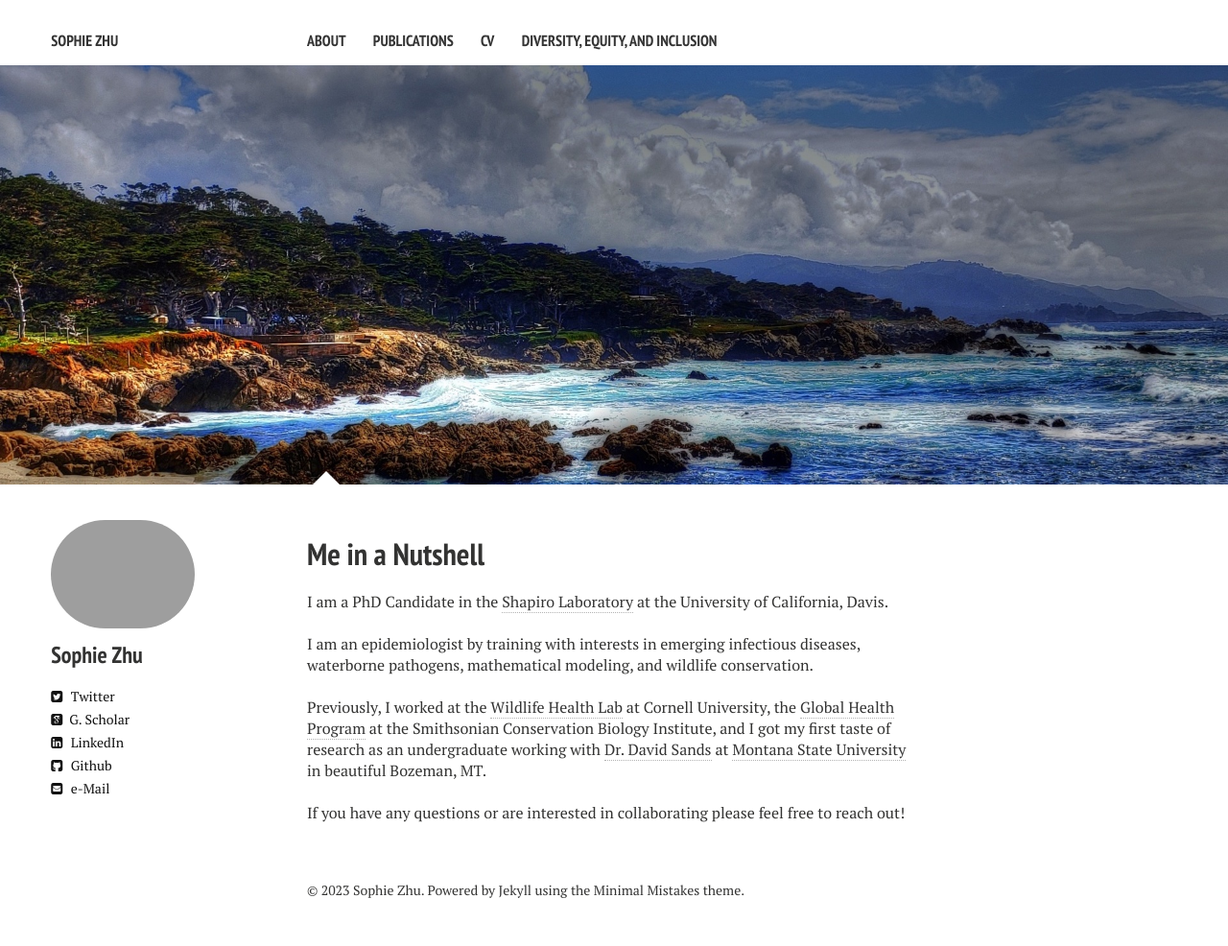
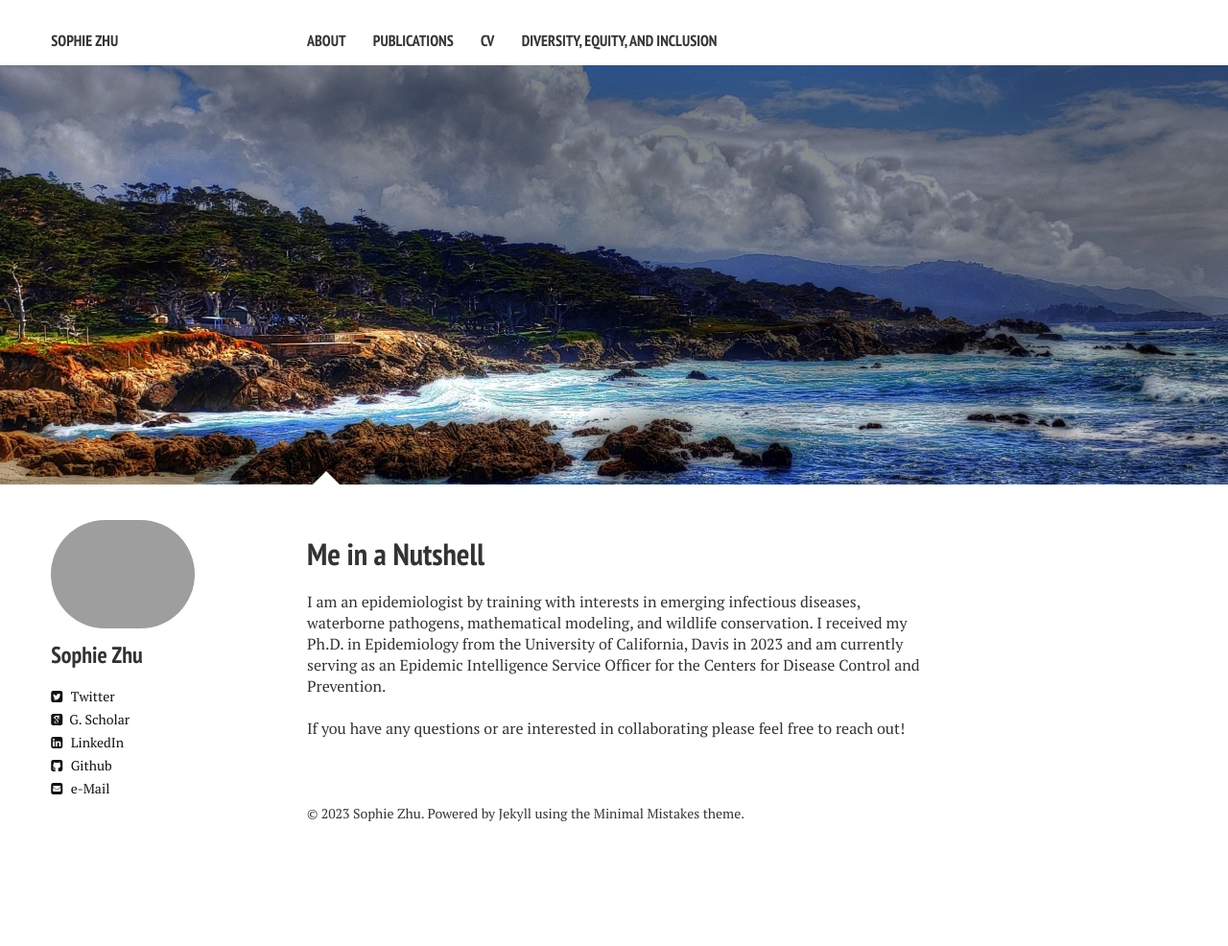
Before and after one commit to sophiemzhu/sophiemzhu.github.io, a Jekyll site: the page built from index.md, in a window 1280 px wide. Shown: the whole page at 96% size. Built offline with Jekyll 4.4.1, drawn with Linux system fonts in a browser that asks for light colours; nearby versions of some CDN libraries; after the commit the page ends 906 px from its top, so only the background shows below that.

Commit message:
Update index.md

```diff
--- a/index.md
+++ b/index.md
@@ -7,15 +7,8 @@ image:
   feature: monterey.jpg
 ---
 
-I am a PhD Candidate in the <a href="https://shapirolab.vetmed.ucdavis.edu" target="_blank">Shapiro Laboratory</a> at the University of California, Davis.
-
-<br />
-I am an epidemiologist by training with interests in emerging infectious diseases, waterborne pathogens, mathematical modeling, and wildlife conservation.
+I am an epidemiologist by training with interests in emerging infectious diseases, waterborne pathogens, mathematical modeling, and wildlife conservation. I received my Ph.D. in Epidemiology from the University of California, Davis in 2023 and am currently serving as an Epidemic Intelligence Service Officer for the Centers for Disease Control and Prevention.
 
 <br />
 
-Previously, I worked at the <a href="https://cwhl.vet.cornell.edu" target="_blank">Wildlife Health Lab</a> at Cornell University,
-the <a href="https://nationalzoo.si.edu/global-health-program" target="_blank">Global Health Program</a> at the Smithsonian Conservation Biology Institute, and I got my first taste of research as an undergraduate working with <a href="https://plantsciences.montana.edu/directory/faculty/1524555/david-sands" target="_blank">Dr. David Sands</a> at <a href="https://www.montana.edu" target="_blank">Montana State University</a> in beautiful Bozeman, MT.
-
-<br />
 If you have any questions or are interested in collaborating please feel free to reach out!
```
